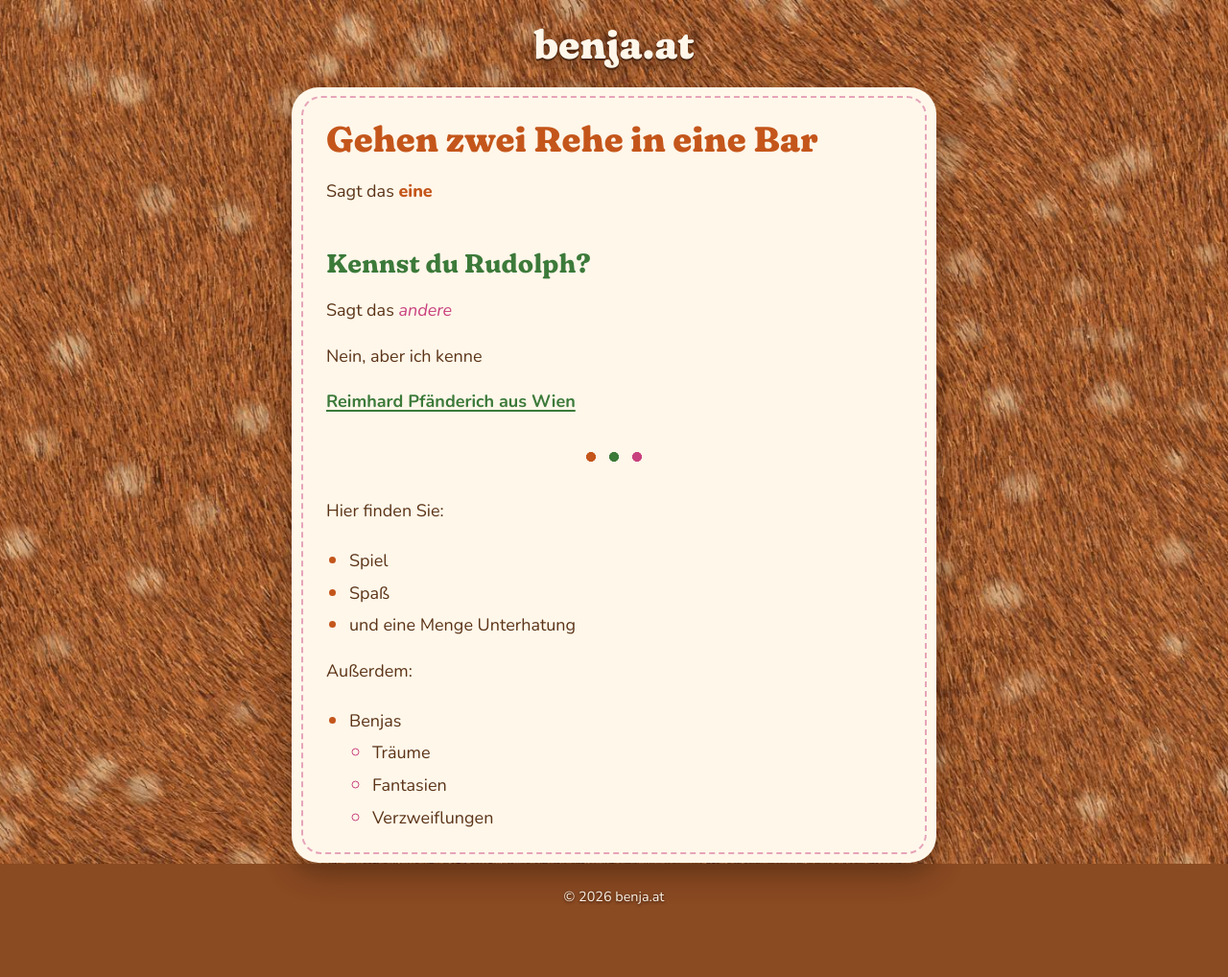
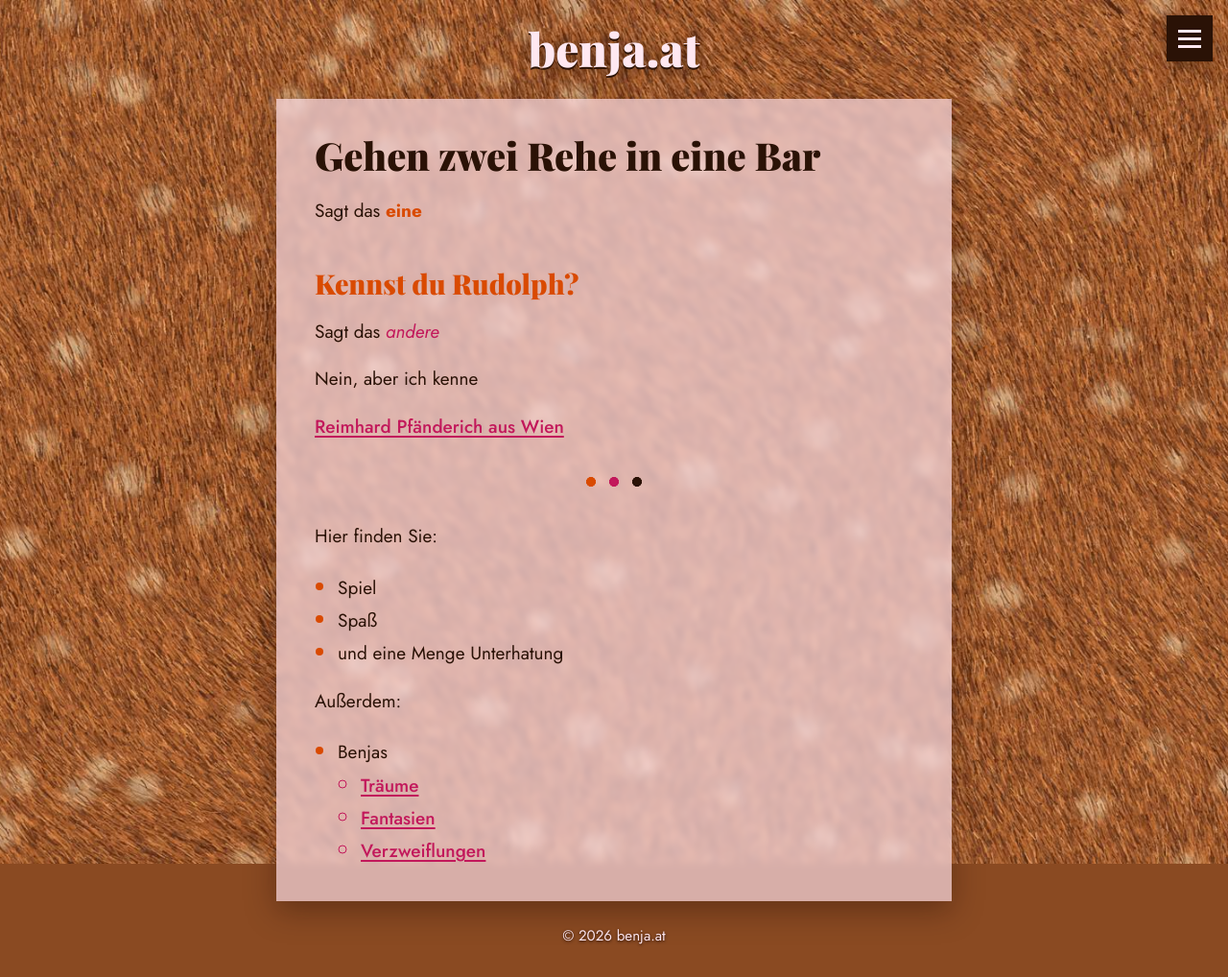
Before and after one commit to BambiBenja/benja.at, a Jekyll site: the page built from index.md, in a window 1280 px wide. Shown: the whole page at 96% size. Built offline with Jekyll 4.4.1, drawn with Linux system fonts in a browser that asks for light colours; our own code applies the rules of GitHub Pages for plain Markdown files; before the commit the page ends 977 px from its top, so only the background shows below that.

Commit message:
Neue Schrift, rosa Kasten, weniger Farben, Menü mit Unterseiten
Headings in Playfair Display, text in Jost (self-hosted). Content sits in a
translucent light pink box with square corners. Colours reduced to dark brown,
orange/yellow and pink. Menu button top right (entries in _data/menu.yml), and
new placeholder pages Träume, Fantasien and Verzweiflungen, linked from the
home page.

Co-Authored-By: Claude Opus 5.5 <noreply@anthropic.com>
Claude-Session: https://claude.ai/code/session_01EZ8fAyaue8eJmCbBioWF8s

```diff
--- a/_layouts/default.html
+++ b/_layouts/default.html
@@ -6,10 +6,25 @@
   <title>{% if page.title %}{{ page.title }} · {% endif %}{{ site.title }}</title>
   <meta name="description" content="{{ page.description | default: site.description }}">
   <link rel="stylesheet" href="{{ '/assets/css/style.css' | relative_url }}">
+  <script src="{{ '/assets/js/menu.js' | relative_url }}" defer></script>
 </head>
 <body>
   <header>
-    <a href="{{ '/' | relative_url }}">{{ site.title }}</a>
+    <a class="titel" href="{{ '/' | relative_url }}">{{ site.title }}</a>
+
+    <!-- Das Menü. Die Einträge stehen in _data/menu.yml -->
+    <details class="menu">
+      <summary aria-label="Menü">
+        <span class="menu-zeichen" aria-hidden="true"></span>
+      </summary>
+      <nav aria-label="Menü">
+        <ul>
+          {% for eintrag in site.data.menu %}
+          <li><a href="{{ eintrag.link | relative_url }}"{% if page.url == eintrag.link %} aria-current="page"{% endif %}>{{ eintrag.titel }}</a></li>
+          {% endfor %}
+        </ul>
+      </nav>
+    </details>
   </header>
   <main>
     {{ content }}
--- a/assets/css/style.css
+++ b/assets/css/style.css
@@ -7,33 +7,38 @@
    Eine Farbe wird als #RRGGBB geschrieben (rot, grün, blau).
    Farben zum Aussuchen: https://htmlcolorcodes.com/color-picker/ */
 :root {
-  --braun:  #5b3418;  /* normaler Text */
-  --orange: #c4561b;  /* große Überschrift, fetter Text */
-  --gruen:  #3c7a3a;  /* Zwischenüberschriften, Links */
-  --pink:   #c8417f;  /* kleine Überschriften, kursiver Text, Links beim Drüberfahren */
-  --creme:  #fff7ea;  /* der helle Kasten, auf dem der Text steht */
+  --dunkelbraun: #2a1206;  /* normaler Text, große Überschrift */
+  --orange:      #d94a00;  /* Zwischenüberschriften, fetter Text, Listenpunkte */
+  --pink:        #c2185b;  /* kleine Überschriften, Links, kursiver Text */
+  --gelb:        #ffb020;  /* im Menü: die Seite, auf der man ist; Markieren mit der Maus */
+  --rosa:        #ffe8f1;  /* Seitentitel "benja.at" und Fußzeile auf dem Fell */
+
+  /* Der durchsichtige rosa Kasten hinter dem Text.
+     Die letzte Zahl ist die Deckkraft: 0 = ganz durchsichtig, 1 = gar nicht. */
+  --kasten: rgba(255, 226, 238, 0.66);
 }
 
 /* ---------- Schriften ----------
    Die Schriftdateien liegen in assets/fonts/ (auf unserer eigenen Seite,
-   damit keine Besucherdaten an Google gehen). */
+   damit keine Besucherdaten an Google gehen).
+   Playfair Display: Überschriften. Jost: normaler Text. */
 @font-face {
-  font-family: "Fraunces";
-  src: url("../fonts/fraunces.woff2") format("woff2");
-  font-weight: 100 900;
+  font-family: "Playfair Display";
+  src: url("../fonts/playfair-display.woff2") format("woff2");
+  font-weight: 400 900;
   font-display: swap;
 }
 @font-face {
-  font-family: "Nunito";
-  src: url("../fonts/nunito.woff2") format("woff2");
-  font-weight: 200 1000;
+  font-family: "Jost";
+  src: url("../fonts/jost.woff2") format("woff2");
+  font-weight: 100 900;
   font-style: normal;
   font-display: swap;
 }
 @font-face {
-  font-family: "Nunito";
-  src: url("../fonts/nunito-italic.woff2") format("woff2");
-  font-weight: 200 1000;
+  font-family: "Jost";
+  src: url("../fonts/jost-italic.woff2") format("woff2");
+  font-weight: 100 900;
   font-style: italic;
   font-display: swap;
 }
@@ -55,13 +60,13 @@ html {
 }
 
 body {
-  color: var(--braun);
+  color: var(--dunkelbraun);
   background-color: transparent;
   margin: 0;
   padding: 1.5rem 1rem 1rem;
-  font-family: "Nunito", system-ui, sans-serif;
-  font-size: 1.125rem;
-  line-height: 1.65;
+  font-family: "Jost", system-ui, sans-serif;
+  font-size: 1.1875rem;
+  line-height: 1.6;
 }
 
 /* Das Fell liegt fest hinter der Seite und scrollt nicht mit */
@@ -75,48 +80,148 @@ body::before {
 
 /* ---------- Kopfzeile ---------- */
 header {
-  max-width: 42rem;
-  margin: 0 auto 1.25rem;
+  max-width: 44rem;
+  margin: 0 auto 1.5rem;
   text-align: center;
 }
 
-header a {
+.titel {
   display: inline-block;
-  font-family: "Fraunces", Georgia, serif;
-  font-variation-settings: "SOFT" 100, "WONK" 1;
-  font-weight: 800;
-  font-size: 2.6rem;
+  font-family: "Playfair Display", Georgia, serif;
+  font-weight: 900;
+  font-size: 3rem;
   line-height: 1.1;
-  color: var(--creme);
+  color: var(--rosa);
   text-decoration: none;
-  text-shadow: 0 2px 0 #4a2610, 0 4px 14px rgba(40, 18, 6, 0.55);
+  text-shadow: 0 2px 0 var(--dunkelbraun), 0 4px 16px rgba(30, 10, 2, 0.6);
   transition: transform 0.2s;
 }
 
-header a:hover {
+.titel:hover {
+  color: var(--rosa);
   transform: rotate(-3deg) scale(1.04);
 }
 
-/* ---------- Der helle Kasten mit dem Inhalt ---------- */
-main {
-  position: relative;
-  max-width: 42rem;
-  margin: 0 auto;
-  padding: 2rem 2.25rem;
-  background-color: var(--creme);
-  border-radius: 1.75rem;
-  box-shadow: 0 10px 30px rgba(40, 18, 6, 0.45);
+/* ---------- Menü (oben rechts) ---------- */
+.menu {
+  position: fixed;
+  top: 1rem;
+  right: 1rem;
+  z-index: 10;
+  text-align: left;
 }
 
-/* Gestrichelte "Naht" rundherum, wie aufgenäht */
-main::before {
+/* Der Knopf mit den drei Strichen */
+.menu summary {
+  display: flex;
+  align-items: center;
+  justify-content: center;
+  width: 3rem;
+  height: 3rem;
+  list-style: none;
+  cursor: pointer;
+  background-color: var(--dunkelbraun);
+  box-shadow: 0 4px 14px rgba(30, 10, 2, 0.45);
+}
+
+.menu summary::-webkit-details-marker {
+  display: none;
+}
+
+.menu summary:focus-visible {
+  outline: 3px solid var(--orange);
+  outline-offset: 2px;
+}
+
+/* Drei Striche, die zu einem X werden, wenn das Menü offen ist */
+.menu-zeichen,
+.menu-zeichen::before,
+.menu-zeichen::after {
+  display: block;
+  width: 1.5rem;
+  height: 3px;
+  background-color: var(--rosa);
+  transition: transform 0.2s, background-color 0.2s;
+}
+
+.menu-zeichen {
+  position: relative;
+}
+
+.menu-zeichen::before,
+.menu-zeichen::after {
   content: "";
   position: absolute;
-  inset: 0.6rem;
-  border: 2px dashed var(--pink);
-  border-radius: 1.3rem;
-  opacity: 0.45;
-  pointer-events: none;
+  left: 0;
+}
+
+.menu-zeichen::before {
+  top: -8px;
+}
+
+.menu-zeichen::after {
+  top: 8px;
+}
+
+.menu[open] .menu-zeichen {
+  background-color: transparent;
+}
+
+.menu[open] .menu-zeichen::before {
+  transform: translateY(8px) rotate(45deg);
+}
+
+.menu[open] .menu-zeichen::after {
+  transform: translateY(-8px) rotate(-45deg);
+}
+
+/* Die Liste, die aufklappt */
+.menu nav {
+  position: absolute;
+  top: 3.5rem;
+  right: 0;
+  min-width: 13rem;
+  padding: 0.5rem 0;
+  background-color: var(--dunkelbraun);
+  box-shadow: 0 8px 24px rgba(30, 10, 2, 0.5);
+}
+
+.menu ul {
+  list-style: none;
+  margin: 0;
+  padding: 0;
+}
+
+.menu nav a {
+  display: block;
+  padding: 0.5rem 1.25rem;
+  font-family: "Playfair Display", Georgia, serif;
+  font-weight: 700;
+  font-size: 1.25rem;
+  color: var(--rosa);
+  text-decoration: none;
+}
+
+.menu nav a:hover,
+.menu nav a:focus-visible {
+  color: var(--gelb);
+  outline: none;
+}
+
+/* Die Seite, auf der man gerade ist */
+.menu nav a[aria-current="page"] {
+  color: var(--gelb);
+}
+
+/* ---------- Der rosa Kasten mit dem Inhalt ---------- */
+main {
+  max-width: 44rem;
+  margin: 0 auto;
+  padding: 2.25rem 2.5rem;
+  background-color: var(--kasten);
+  -webkit-backdrop-filter: blur(3px);
+  backdrop-filter: blur(3px);
+  box-shadow: 0 10px 30px rgba(30, 10, 2, 0.35);
 }
 
 main > :first-child {
@@ -129,34 +234,31 @@ main > :last-child {
 
 /* ---------- Überschriften ---------- */
 h1, h2, h3, h4 {
-  font-family: "Fraunces", Georgia, serif;
-  font-variation-settings: "SOFT" 100, "WONK" 1;
-  line-height: 1.2;
-  margin: 1.6em 0 0.5em;
+  font-family: "Playfair Display", Georgia, serif;
+  font-weight: 900;
+  line-height: 1.15;
+  margin: 1.5em 0 0.5em;
 }
 
 h1 {
-  color: var(--orange);
-  font-size: 2.3rem;
-  font-weight: 800;
+  color: var(--dunkelbraun);
+  font-size: 2.5rem;
 }
 
 h2 {
-  color: var(--gruen);
-  font-size: 1.7rem;
-  font-weight: 700;
+  color: var(--orange);
+  font-size: 1.8rem;
 }
 
 h3, h4 {
   color: var(--pink);
-  font-size: 1.3rem;
-  font-weight: 700;
+  font-size: 1.35rem;
 }
 
 /* ---------- Text ---------- */
 strong {
   color: var(--orange);
-  font-weight: 800;
+  font-weight: 700;
 }
 
 em {
@@ -164,43 +266,39 @@ em {
 }
 
 a {
-  color: var(--gruen);
-  font-weight: 700;
+  color: var(--pink);
+  font-weight: 500;
   text-decoration-thickness: 2px;
   text-underline-offset: 3px;
 }
 
 a:hover {
-  color: var(--pink);
+  color: var(--orange);
 }
 
 /* Farbe, wenn man Text mit der Maus markiert */
 ::selection {
-  background-color: #f7c6dc;
-  color: var(--braun);
+  background-color: var(--gelb);
+  color: var(--dunkelbraun);
 }
 
-/* ---------- Listen: bunte Punkte ---------- */
+/* ---------- Listen: farbige Punkte ---------- */
 ul {
   padding-left: 1.5rem;
 }
 
-ul li::marker {
+main ul li::marker {
   color: var(--orange);
   font-size: 1.2em;
 }
 
-ul ul li::marker {
+main ul ul li::marker {
   color: var(--pink);
 }
 
-ul ul ul li::marker {
-  color: var(--gruen);
-}
-
-ol li::marker {
-  color: var(--gruen);
-  font-weight: 800;
+main ol li::marker {
+  color: var(--orange);
+  font-weight: 700;
 }
 
 /* ---------- Trennlinie (--- in Markdown): drei Tupfen ---------- */
@@ -209,47 +307,51 @@ hr {
   height: 0.75rem;
   margin: 2.25rem 0;
   background:
-    radial-gradient(circle, var(--orange) 0.3rem, transparent 0.33rem) calc(50% - 1.5rem) 50% / 0.75rem 0.75rem no-repeat,
-    radial-gradient(circle, var(--gruen)  0.3rem, transparent 0.33rem) 50% 50% / 0.75rem 0.75rem no-repeat,
-    radial-gradient(circle, var(--pink)   0.3rem, transparent 0.33rem) calc(50% + 1.5rem) 50% / 0.75rem 0.75rem no-repeat;
+    radial-gradient(circle, var(--orange)      0.3rem, transparent 0.33rem) calc(50% - 1.5rem) 50% / 0.75rem 0.75rem no-repeat,
+    radial-gradient(circle, var(--pink)        0.3rem, transparent 0.33rem) 50% 50% / 0.75rem 0.75rem no-repeat,
+    radial-gradient(circle, var(--dunkelbraun) 0.3rem, transparent 0.33rem) calc(50% + 1.5rem) 50% / 0.75rem 0.75rem no-repeat;
 }
 
 /* ---------- Fußzeile ---------- */
 footer {
-  max-width: 42rem;
+  max-width: 44rem;
   margin: 1.5rem auto 0;
   text-align: center;
-  font-size: 0.9rem;
-  color: var(--creme);
-  text-shadow: 0 1px 3px rgba(40, 18, 6, 0.8);
+  font-size: 0.95rem;
+  color: var(--rosa);
+  text-shadow: 0 1px 3px rgba(30, 10, 2, 0.9);
 }
 
 /* ---------- Schmale Bildschirme (Handy) ---------- */
 @media (max-width: 34rem) {
   body {
     padding: 1rem 0.75rem;
-    font-size: 1.0625rem;
+    font-size: 1.125rem;
   }
 
-  header a {
-    font-size: 2.1rem;
+  /* Platz lassen, damit der Titel nicht unter dem Menü-Knopf liegt */
+  header {
+    padding: 0 3rem;
+  }
+
+  .titel {
+    font-size: 2.3rem;
+  }
+
+  .menu {
+    top: 0.75rem;
+    right: 0.75rem;
   }
 
   main {
     padding: 1.5rem 1.25rem;
-    border-radius: 1.25rem;
-  }
-
-  main::before {
-    inset: 0.4rem;
-    border-radius: 1rem;
   }
 
   h1 {
-    font-size: 1.9rem;
+    font-size: 2rem;
   }
 
   h2 {
-    font-size: 1.45rem;
+    font-size: 1.5rem;
   }
 }
--- /dev/null
+++ b/assets/js/menu.js
@@ -0,0 +1,14 @@
+// Schließt das Menü, wenn man daneben klickt oder die Esc-Taste drückt.
+document.addEventListener("click", function (event) {
+  var menu = document.querySelector(".menu");
+  if (menu && menu.open && !menu.contains(event.target)) {
+    menu.open = false;
+  }
+});
+document.addEventListener("keydown", function (event) {
+  var menu = document.querySelector(".menu");
+  if (event.key === "Escape" && menu && menu.open) {
+    menu.open = false;
+    menu.querySelector("summary").focus();
+  }
+});
--- a/index.md
+++ b/index.md
@@ -25,6 +25,6 @@ Hier finden Sie:
 
 Außerdem:
 * Benjas
-    - Träume
-    - Fantasien
-    - Verzweiflungen
+    - [Träume](/traeume/)
+    - [Fantasien](/fantasien/)
+    - [Verzweiflungen](/verzweiflungen/)
```
Also changed, not shown: _data/menu.yml (added, +16 -0 lines), fantasien.md (added, +9 -0 lines), traeume.md (added, +9 -0 lines), verzweiflungen.md (added, +9 -0 lines), .claude/memory/MEMORY.md, .claude/memory/design.md, .claude/memory/git-workflow.md, assets/fonts/LICENSE-jost.txt, assets/fonts/LICENSE-playfair-display.txt, assets/fonts/fraunces.woff2 (deleted), assets/fonts/jost-italic.woff2 (added), assets/fonts/jost.woff2 (added), assets/fonts/nunito-italic.woff2 (deleted), assets/fonts/nunito.woff2 (deleted), 1 more files.
